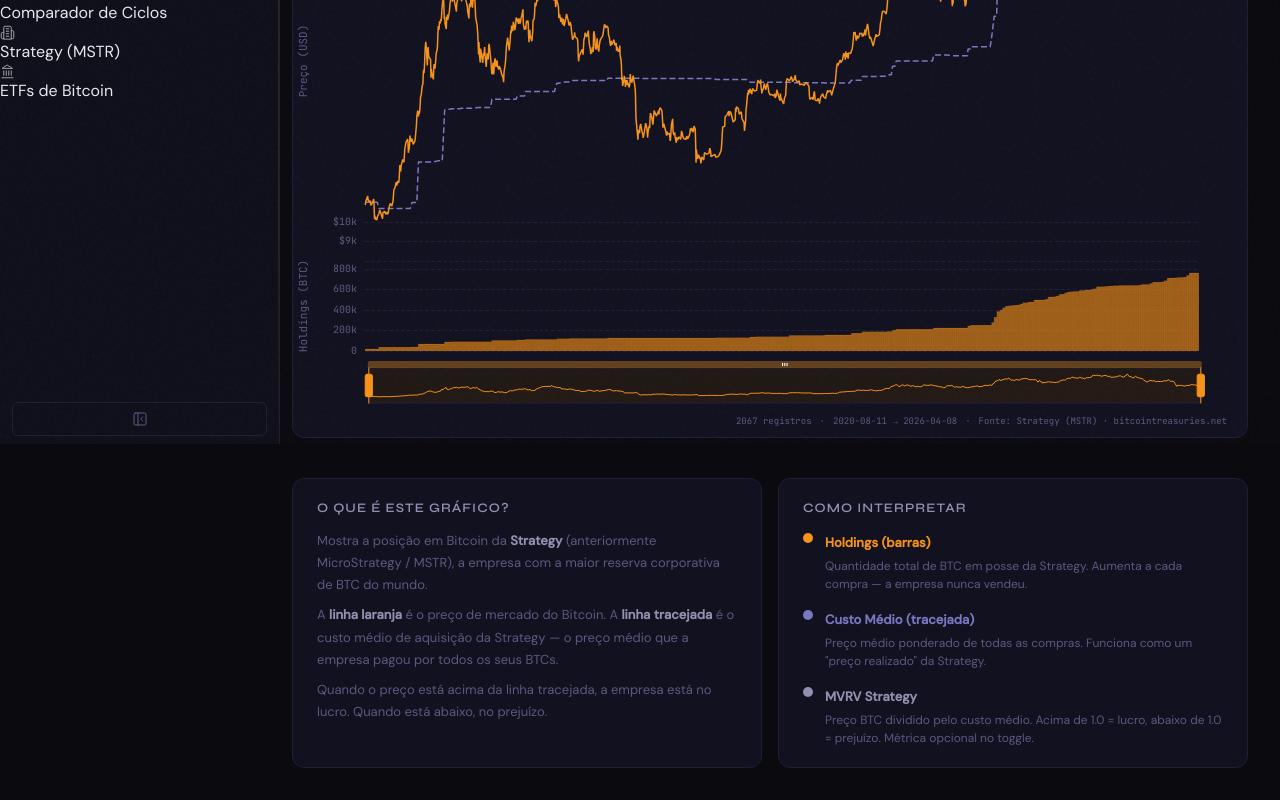
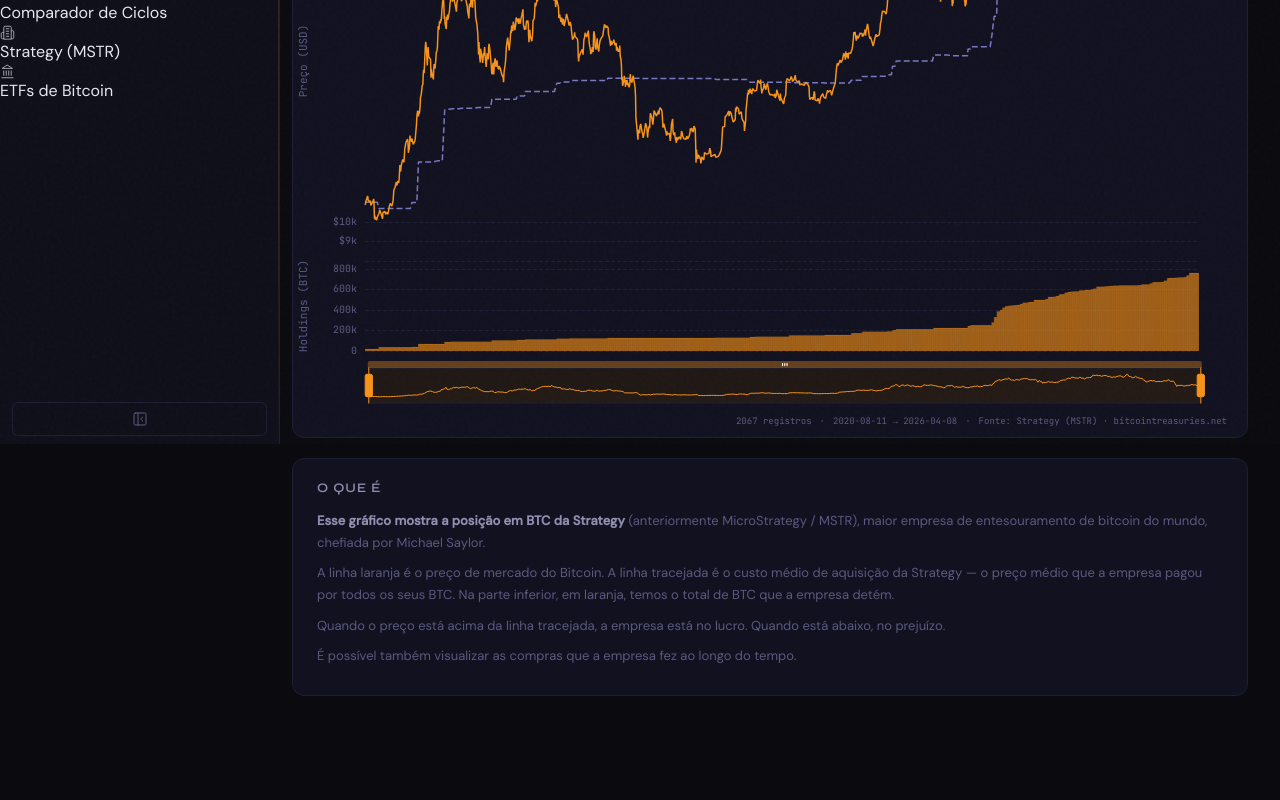
Before and after one commit to Chicoeth/btc-dashboard, a Next.js app in the folder btc-dashboard/frontend/: page /indicadores/strategy in a window 1280 px wide. Shown: the part 356-1156 px from the top of the page. After the commit the page ends 1084 px from the top, so only its background shows below. Built offline with nearby package versions, Linux system fonts and the light colour scheme.

Commit message:
chore: update strategy.jsx

```diff
--- a/btc-dashboard/frontend/src/pages/indicadores/strategy.jsx
+++ b/btc-dashboard/frontend/src/pages/indicadores/strategy.jsx
@@ -45,46 +45,27 @@ export default function StrategyPage() {
             error={error}
           />
         </div>
+
         <div className="info-panel">
           <div className="info-section">
-          <h3>O que é este gráfico?</h3>
+            <h3>O que é</h3>
             <p>
-            Mostra a posição em Bitcoin da <strong>Strategy</strong> (anteriormente MicroStrategy / MSTR),
-            a empresa com a maior reserva corporativa de BTC do mundo.
+              <strong>Esse gráfico mostra a posição em BTC da Strategy</strong> (anteriormente
+              MicroStrategy / MSTR), maior empresa de entesouramento de bitcoin do mundo, chefiada
+              por Michael Saylor.
             </p>
             <p>
-            A <strong>linha laranja</strong> é o preço de mercado do Bitcoin. A <strong>linha tracejada</strong> é o
-            custo médio de aquisição da Strategy — o preço médio que a empresa pagou por todos os seus BTCs.
+              A linha laranja é o preço de mercado do Bitcoin. A linha tracejada é o custo médio de
+              aquisição da Strategy — o preço médio que a empresa pagou por todos os seus BTC. Na
+              parte inferior, em laranja, temos o total de BTC que a empresa detém.
             </p>
             <p>
-            Quando o preço está acima da linha tracejada, a empresa está no lucro. Quando está abaixo, no prejuízo.
+              Quando o preço está acima da linha tracejada, a empresa está no lucro. Quando está
+              abaixo, no prejuízo.
             </p>
-        </div>
-        <div className="info-section">
-          <h3>Como interpretar</h3>
-          <div className="zone-rows">
-            <div className="zone-row">
-              <span className="dot" style={{background:'#f7931a'}} />
-              <div>
-                <strong style={{color:'#f7931a'}}>Holdings (barras)</strong>
-                <p>Quantidade total de BTC em posse da Strategy. Aumenta a cada compra — a empresa nunca vendeu.</p>
-              </div>
-            </div>
-            <div className="zone-row">
-              <span className="dot" style={{background:'#7878c0'}} />
-              <div>
-                <strong style={{color:'#7878c0'}}>Custo Médio (tracejada)</strong>
-                <p>Preço médio ponderado de todas as compras. Funciona como um "preço realizado" da Strategy.</p>
-              </div>
-            </div>
-            <div className="zone-row">
-              <span className="dot" style={{background:'#9090b0'}} />
-              <div>
-                <strong style={{color:'#9090b0'}}>MVRV Strategy</strong>
-                <p>Preço BTC dividido pelo custo médio. Acima de 1.0 = lucro, abaixo de 1.0 = prejuízo. Métrica opcional no toggle.</p>
-              </div>
-            </div>
-          </div>
+            <p>
+              É possível também visualizar as compras que a empresa fez ao longo do tempo.
+            </p>
           </div>
         </div>
 
@@ -119,14 +100,12 @@ export default function StrategyPage() {
           border: 1px solid var(--border-subtle);
           border-radius: 12px;
           overflow: hidden;
-          margin-bottom: 20px;
         }
         .info-panel {
           display: grid;
-          grid-template-columns: 1fr 1fr;
+          grid-template-columns: 1fr;
           gap: 16px;
         }
-        @media (max-width: 900px) { .info-panel { grid-template-columns: 1fr; } }
         .info-section {
           background: var(--bg-card);
           border: 1px solid var(--border-subtle);
@@ -149,11 +128,6 @@ export default function StrategyPage() {
           margin: 0 0 8px;
         }
         .info-section strong { color: var(--text-secondary); }
-        .zone-rows { display: flex; flex-direction: column; gap: 14px; }
-        .zone-row { display: flex; gap: 12px; align-items: flex-start; }
-        .zone-row .dot { width: 10px; height: 10px; border-radius: 50%; flex-shrink: 0; margin-top: 3px; }
-        .zone-row div p { font-size: 12px; color: var(--text-muted); margin: 3px 0 0; line-height: 1.5; }
-        .zone-row strong { font-size: 13px; }
       `}</style>
     </Layout>
   );
```
Lines whose indentation alone changed are shown as unchanged.
